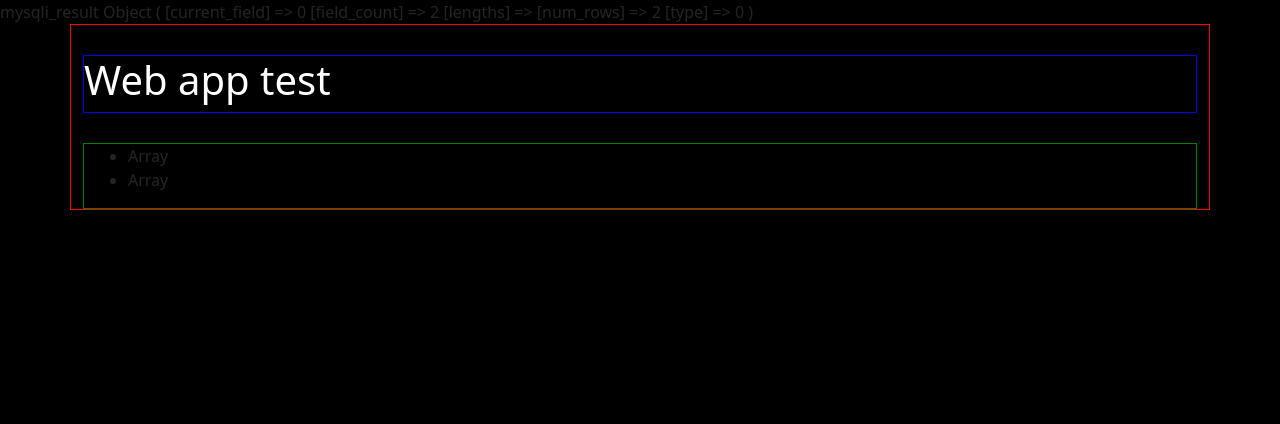
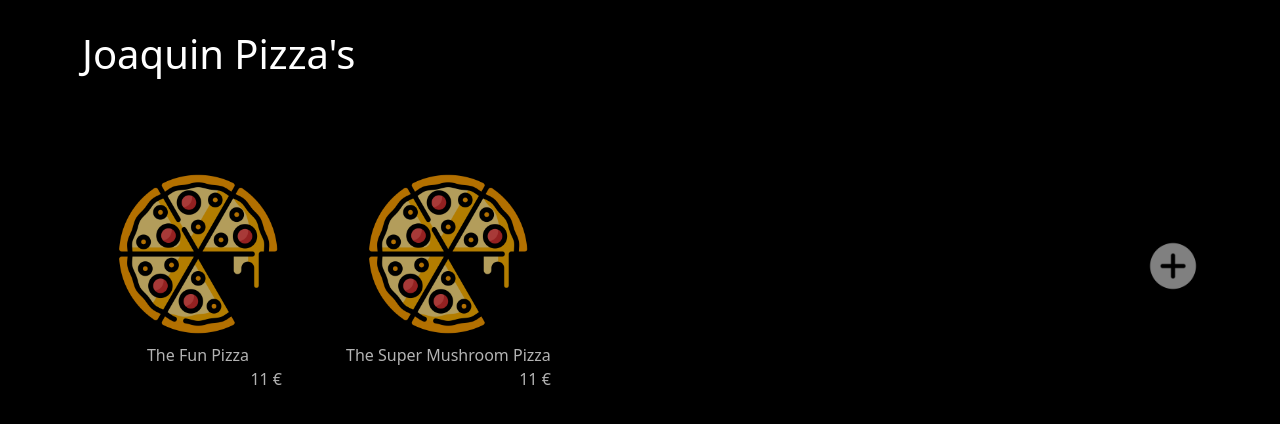
Before and after one commit to cinthamo/JoaquinPizzas, a PHP site: page / in a window 1280 px wide. Shown: the top 424 px of the page. Run offline with PHP 8.4, Linux system fonts and the light colour scheme; data comes from the database, SQL or seed files in the repository.

Commit message:
estetica

```diff
--- a/css/style.css
+++ b/css/style.css
@@ -33,3 +33,191 @@ p {
 .w {
   color: white;
 }
+
+.center {
+  text-align: center;
+  vertical-align: middle;
+}
+.right {
+  text-align: right;
+  vertical-align: middle;
+}
+
+
+.container-p {
+  display: flex;
+  justify-content: space-between;
+  min-height: 280px;
+}
+.pizzas {
+  display: flex;
+  flex-direction: row;
+}
+.pizza {
+  min-width: 200px;
+  display: flex;
+  flex-direction: column;
+  background-color: rgba(255, 255, 255, 0);
+  opacity: 0.7;
+  margin: 1rem;
+  padding: 1rem;
+  border: none;
+  border-radius: 13px;
+  transition: 0.4s;
+}
+.pizza:hover {
+  background-color: rgba(255, 255, 255, 0.1);
+  opacity: 1;
+}
+.pizza:hover>.small-c-btn {
+  opacity: 1;
+}
+.pizza>img {
+  display: block;
+  margin: 0px auto;
+  margin-bottom: 5px !important;
+  cursor: pointer;
+}
+.name {
+  cursor: pointer;
+}
+#pizza_name {
+  margin: 10px 0px 10px 10px;
+  line-height: 1 !important;
+}
+.add-pizza {
+  display: flex;
+  align-items: center;
+}
+.container-p-title {
+  display: flex;
+  margin-bottom: 20px;
+}
+.container-p-info {
+  display: flex;
+  justify-content: center;
+}
+.container-p-back {
+  display: flex;
+  justify-content: flex-end;
+}
+
+tr {
+  border-top-left-radius: 10px;
+  border-bottom-left-radius: 10px;
+  border-top-right-radius: 10px;
+  border-bottom-right-radius: 10px;
+  background-color: rgba(255, 255, 255, 0);
+  transition: 0.3s;
+}
+tr>td:first-child {
+  border-top-left-radius: 10px;
+  border-bottom-left-radius: 10px;
+}
+tr>td:last-child {
+  border-top-right-radius: 10px;
+  border-bottom-right-radius: 10px;
+}
+tr:hover {
+  background-color: rgba(255, 255, 255, 0.1);
+}
+tr:last-child:hover {
+  background-color: rgba(255, 255, 255, 0);
+}
+tr#empty:hover {
+  background-color: transparent !important;
+}
+tr>td {
+  padding: 7px;
+}
+tr>td:first-child {
+  padding-left: 15px;
+}
+tr>td:last-child {
+  padding-right: 15px;
+}
+tr#new-row {
+  background-color: transparent !important;
+}
+tr#new-row>td>input[type=text], .pizza_input {
+  border: 2px solid white;;
+  border-radius: 7px;
+  padding: 5px 10px;
+  background-color: rgba(255, 255, 255, 0.15);
+  opacity: 0.5;
+}
+tr#new-row>td>input:hover, .pizza_input:hover  {
+  opacity: 1;
+}
+#return-btn {
+  opacity: 0.6 !important;
+}
+#return-btn:hover {
+  opacity: 1 !important;
+}
+
+
+/* Buttons */
+.small-btn {
+  margin: 10px;
+  background-color: transparent;
+  width: 30px;
+  height: 30px;
+  border: none;
+  padding: 0px;
+  vertical-align: middle;
+  transition: 0.8s;
+  opacity: 0.2;
+}
+.small-c-btn {
+  background-color: transparent;
+  width: 30px;
+  height: 30px;
+  border: none;
+  border-radius: 50%;
+  padding: 0px;
+  vertical-align: middle;
+  transition: 0.8s;
+  opacity: 0;
+}
+.small-arrow-btn {
+  background-color: transparent;
+  width: 30px;
+  height: 30px;
+  border: none;
+  padding: 0px;
+  vertical-align: middle;
+  transition: 0.8s;
+  opacity: 0;
+}
+.small-arrow-btn>img {
+  object-fit: scale-down;
+}
+.small-btn:hover, .small-c-btn:hover, .small-arrow-btn:hover {
+  opacity: 1;
+}
+tr:hover>td>.small-c-btn, tr:hover>td>.small-arrow-btn {
+  opacity: 0.5;
+}
+td>.small-c-btn:hover, td>.small-arrow-btn:hover {
+  opacity: 1 !important;
+}
+
+
+.small-add-btn {
+  background-color: transparent;
+  width: 50px;
+  height: 50px;
+  border: none;
+  border-radius: 50%;
+  padding: 0px;
+  transition: 0.4s;
+  opacity: 0.5;
+  vertical-align: middle;
+}
+.small-add-btn:hover {
+  opacity: 0.85;
+}
+.small-c-btn>img {
+  vertical-align: initial !important;
+}
--- a/index.php
+++ b/index.php
@@ -4,8 +4,6 @@
   $db = new database();
   $pizzas = new pizzas($db);
   $pizzas_list = $pizzas->pizza_list();
-
-  print_r($pizzas_list);
 ?>
 
 <!DOCTYPE html>
@@ -16,26 +14,37 @@
     <link rel="icon" type="image/x-icon" href="img/favicon.ico">
     <link href="https://cdn.jsdelivr.net/npm/bootstrap@5.2.3/dist/css/bootstrap.min.css" rel="stylesheet" integrity="sha384-rbsA2VBKQhggwzxH7pPCaAqO46MgnOM80zW1RWuH61DGLwZJEdK2Kadq2F9CUG65" crossorigin="anonymous">
     <link rel="stylesheet" type="text/css" href="css/style.css">
+    <script src="js/main.js"></script>
 
-    <title> Web app test - MCO - Joaquin Inthamoussu</title>
+    <title> Joaquin Pizza's - Joaquin Inthamoussu</title>
   </head>
 
   <body>
-    <div class="container main-c" style="border: 1px solid red;">
-      <div class="container-title" style="border: 1px solid blue;"><h1 class="w"> Web app test </h1></div>
+    <div class="container main-c">
+      <div class="container-title"><h1 class="w"> Joaquin Pizza's </h1></div>
 
-      <div class="container" style="border: 1px solid green;">
+      <div class="container-p">
+        <div class="pizzas">
+          <?php foreach ($pizzas_list as $pizza): ?>
+            <div id="p-<?= $pizza['id'] ?>" class="pizza">
+              <button class="small-c-btn" type="submit" onclick="removePizza(<?= $pizza['id'] ?>);">
+                <img src="images/trash.png" alt="buttonpng" width="30" height="30"/>
+              </button>
+              <img src="images/pizza.png" alt="Pizza" width="168" height="168" onClick="parent.location='pizza_info.php?id=<?= $pizza['id'] ?>'">
+              <label class="name center w" onClick="parent.location='pizza_info.php?id=<?= $pizza['id'] ?>'"><?= $pizza['name'] ?></label>
+              <label class="right w"><span id="selling_price">11</span> €</label>
+            </div>
+          <?php endforeach; ?>
+        </div>
+
+        <div class="add-pizza">
+          <button class="small-add-btn" type="submit" onClick="parent.location='pizza_info.php'" >
+            <img src="images/add.png" alt="buttonpng" width="50" height="50"/>
+          </button>
+        </div>
+      </div>
 
 
-      <ul>
-        <?php foreach ($pizzas_list as $pizza): ?>
-          <li> <?= $pizza ?> </li>
-        <?php endforeach; ?>
-      </ul>
-
-
-
-      </div>
 
     </div>
 
--- /dev/null
+++ b/js/main.js
@@ -0,0 +1,110 @@
+function callPHP() {
+    var xhttp = new XMLHttpRequest();
+    xhttp.onreadystatechange = function() {
+        if (this.readyState == 4 && this.status == 200) {
+        // do something with the response from the PHP function
+        }
+    };
+    xhttp.open("GET", "myFunction.php", true);
+    xhttp.send();
+}
+
+function removePizza(pizzaID) {
+    document.getElementById("p-"+pizzaID).remove();
+}
+
+function editPizzaName() {
+    const pizza_name = document.getElementById("pizza_name");
+    const edit_pizza_name_btn = document.getElementById("edit_pizza_name");
+
+    if(pizza_name.childElementCount == 0) {
+        pizza_name.innerHTML = `<input class='pizza_input w' type='text' value='${pizza_name.textContent}'/>`;
+        edit_pizza_name_btn.innerHTML = `<img src="images/done.png" alt="buttonpng" width="30" height="30">`;
+    } else {
+        pizza_name.innerHTML = pizza_name.children[0].value;
+        edit_pizza_name_btn.innerHTML = `<img src="images/edit.png" alt="buttonpng" width="30" height="30"/>`;
+    }
+}
+
+function upIngredient(ingredientID, pizzaID) {
+    const element = document.getElementById("row-"+ingredientID);
+    const parent = element.parentElement;
+
+    const index = Array.from(parent.children).indexOf(element);
+
+    if(index != 0) {
+        parent.removeChild(element);
+        parent.insertBefore(element, parent.children[index-1]);
+    }
+}
+
+function downIngredient(ingredientID, pizzaID) {
+    const element = document.getElementById("row-"+ingredientID);
+    const parent = element.parentElement;
+
+    const index = Array.from(parent.children).indexOf(element);
+
+    if(index != parent.childElementCount-2) {
+        parent.removeChild(element);
+        parent.insertBefore(element, parent.children[index+1]);
+
+    }
+}
+
+function deleteIngredient(ingredientID, pizzaID, costPriceIngredient) {
+    document.getElementById("row-"+ingredientID).remove();
+    let total = document.getElementById("total").textContent;
+    total = total - costPriceIngredient * 1.5;
+    document.getElementById("total").textContent = total;
+}
+
+function addIngredient(pizzaID) {
+    const name = document.getElementById("new_ing_name");
+    const price = document.getElementById("new_ing_price");
+
+    if(name.value == "") {
+        name.style.border = "2px solid rgb(184, 36, 36, 0.8)";
+    } else {
+        name.style.border = "2px solid white";
+    }
+
+    const is_price_valid = new RegExp('^[0-9]+(\.[0-9]+)?$').test(price.value);
+
+    if(!is_price_valid) {
+        price.style.border = "2px solid rgb(184, 36, 36, 0.8)";
+    } else {
+        price.style.border = "2px solid white";
+    }
+
+    if(name.value != "" && is_price_valid) {
+        const ingredientID = 100;
+
+        const new_tr = document.createElement("tr");
+        new_tr.id = `row-${ingredientID}`;
+        new_tr.className = "pizza_info";
+
+        const new_ing_add = name.parentElement.parentElement;
+        new_ing_add.parentElement.insertBefore(new_tr, new_ing_add);
+
+        new_tr.innerHTML = `
+            <td>
+                <button class="small-arrow-btn" type="submit" onclick="upIngredient(${ingredientID}, ${pizzaID});">
+                    <img src="images/up.png" alt="buttonpng" width="30" height="30"/>
+                </button>
+                <button class="small-arrow-btn" type="submit" onclick="downIngredient(${ingredientID}, ${pizzaID});">
+                    <img src="images/down.png" alt="buttonpng" width="30" height="30"/>
+                </button>
+            </td>
+            <td>${name.value}</td>
+            <td>${price.value}</td>
+            <td class="center">
+                <button class="small-c-btn" type="submit" onclick="deleteIngredient(${ingredientID}, ${pizzaID}, ${price.value});">
+                    <img src="images/trash.png" alt="buttonpng" width="30" height="30"/>
+                </button>
+            </td>
+        `;
+
+        name.value = "";
+        price.value = "";
+    }
+}
--- a/php/pizzas.php
+++ b/php/pizzas.php
@@ -1,16 +1,28 @@
 <?php
-	include("db.php");
+	require_once("db.php");
 
 	class pizzas {
 		private $db;
-		private $table = "pizza";
+		private $table_p = "pizza";
+    private $table_p_i = "pizza_ingredients";
 
 		public function __construct($db) {
-      $this->db = $db;
-    }
+			$this->db = $db;
+		}
 
-    public function pizza_list() {
-  		return $this->db->select($this->table);
+    // Get all of the pizzas
+		public function pizza_list() {
+			return $this->db->select($this->table_p);
+		}
+
+    // Get one pizza
+		public function pizza_name($id) {
+			return $this->db->select($this->table_p, rows: 'name', where: 'id='.$id)->fetch_row()[0];
+		}
+
+    // Get pizza ingredients in id's
+    public function ingredients($id) {
+      return $this->db->select($this->table_p_i, rows: 'ingredient_id', where: 'pizza_id='.$id);
     }
 
 	}
```
Also changed, not shown: php/ingredients.php (+16 -12 lines), pizza_info.php (added, +112 -0 lines), images/add.png (added), images/done.png (added), images/down.png (added), images/edit.png (added), images/pizza.png (added), images/return.png (added), images/trash.png (added), images/up.png (added).
